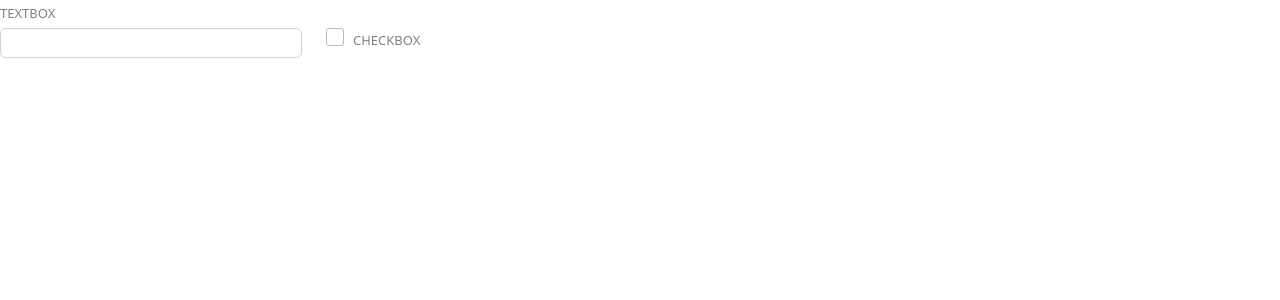
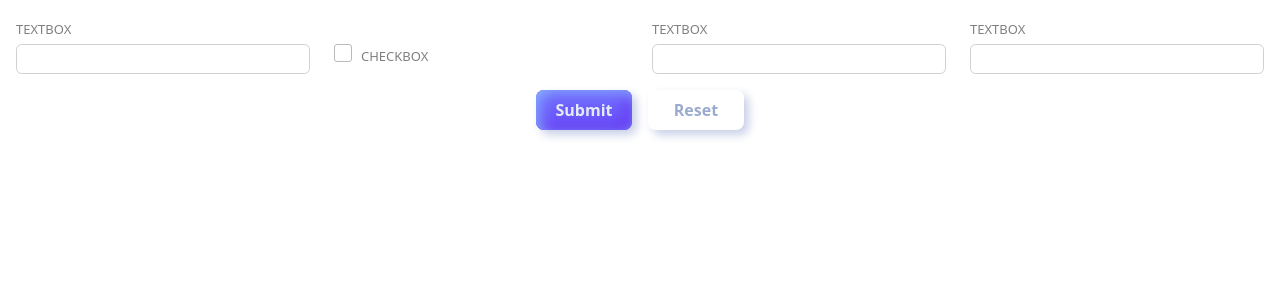
Before and after one commit to pkthong12/demo-beta, an Angular app: page /demo/control in a window 1280 px wide. Shown: the top 300 px of the page. Built offline with nearby package versions, Linux system fonts and the light colour scheme.

Commit message:
update style button

```diff
--- a/src/app/demo/control-demo/control-demo.component.ts
+++ b/src/app/demo/control-demo/control-demo.component.ts
@@ -1,6 +1,7 @@
 import { Component } from '@angular/core';
 import { CoreFormComponent } from '../../libraries/core-form/core-form.component';
 import { EnumFormBaseControlType, ICoreFormSection } from '../../enum/enum-interfaces';
+import { Validators } from '@angular/forms';
 
 @Component({
   selector: 'control-demo',
@@ -25,21 +26,47 @@ export class ControlDemoComponent {
             field: 'textbox',
             label: 'TEXTBOX',
             value: '',
-            type:'text',
+            type: 'text',
             flexSize: 3,
             readonly: true,
-            hidden:false,
+            hidden: false,
           },
           {
             controlType: EnumFormBaseControlType.CHECKBOX,
             field: 'checkbox',
             label: 'CHECKBOX',
             value: '',
-            type:'text',
+            type: 'text',
             flexSize: 3,
             readonly: true,
-            hidden:false,
-          }
+            hidden: false,
+          },
+          {
+            controlType: EnumFormBaseControlType.TEXTBOX,
+            field: 'textbox1',
+            label: 'TEXTBOX',
+            value: '',
+            type: 'text',
+            flexSize: 3,
+            readonly: true,
+            hidden: false,
+          }, {
+            controlType: EnumFormBaseControlType.TEXTBOX,
+            field: 'textbox2',
+            label: 'TEXTBOX',
+            value: '',
+            type: 'text',
+            flexSize: 3,
+            readonly: true,
+            hidden: false,
+            validators: [
+              {
+                name: 'required',
+                validator: Validators.required,
+                errorMessage: 'This field is required'
+              }
+            ]
+          },
         ]
       ]
     }
--- a/src/app/enum/enum-interfaces.ts
+++ b/src/app/enum/enum-interfaces.ts
@@ -9,7 +9,7 @@ export enum EnumFormBaseControlType {
   CHECKBOX = "CHECKBOX",
   ATTACHMENT = "ATTACHMENT",
   RADIOGROUP = "RADIOGROUP",
-  MONTHSELECTOR = "MONTHSELECTOR",
+  MONTH_SELECTOR = "MONTH_SELECTOR",
   CURRENCY = "CURRENCY"
 }
 
--- a/src/app/layout/app-layout/app-layout.component.html
+++ b/src/app/layout/app-layout/app-layout.component.html
@@ -1 +1,3 @@
-<router-outlet></router-outlet>
+<div class="app-layout-container p-3">
+    <router-outlet></router-outlet>
+</div>
--- a/src/app/layout/app-layout/app-layout.component.scss
+++ b/src/app/layout/app-layout/app-layout.component.scss
@@ -0,0 +1,3 @@
+.app-layout-container{
+
+}
--- a/src/app/libraries/core-form/core-form.component.html
+++ b/src/app/libraries/core-form/core-form.component.html
@@ -17,5 +17,13 @@
             }
         </div>
     </div>
+    <div class="row mt-3">
+        <div class="col-md-12 ">
+            <div class="row justify-content-center">
+                <div class="btn btn__primary col-md-3" (click)="onFormSubmit()"><p>Submit</p></div>
+                <div class="btn btn__secondary col-md-3" (click)="onFormReset()"><p>Reset</p></div>
+            </div>
+        </div>
+    </div>
 </form>
 }
--- a/src/app/libraries/core-form/core-form.component.scss
+++ b/src/app/libraries/core-form/core-form.component.scss
@@ -0,0 +1,50 @@
+$shadow: .3rem .3rem .6rem var(--greyLight-2),
+    -.2rem -.2rem .5rem var(--white);
+$inner-shadow: inset .2rem .2rem .5rem var(--greyLight-2),
+    inset -.2rem -.2rem .5rem var(--white);
+
+.btn {
+    width: 6rem;
+    height: 2.5rem;
+    border-radius: 0.5rem;
+    border: none;
+    box-shadow: 0.3rem 0.3rem 0.6rem var(--greyLight-2), -0.2rem -0.2rem 0.5rem var(--white);
+    // background: var(--primary);
+    justify-self: center;
+    display: flex;
+    align-items: center;
+    justify-content: center;
+    cursor: pointer;
+    transition: 0.3s ease;
+
+    &__primary {
+        background: var(--primary);
+        box-shadow: inset .2rem .2rem 1rem var(--primary-light),
+            inset -.2rem -.2rem 1rem var(--primary-dark),
+            $shadow;
+        color: var(--greyLight-1);
+
+        &:active {
+            box-shadow: inset .2rem .2rem 1rem var(--primary-dark),
+                inset -.2rem -.2rem 1rem var(--primary-light);
+            color: var(--primary);
+        }
+    }
+
+    &__secondary {
+        color: var(--greyDark);
+
+        &:hover {
+            color: var(--primary);
+        }
+
+        &:active {
+            box-shadow: $inner-shadow;
+        }
+    }
+
+    p {
+        margin: 0;
+        font-weight: bold;
+    }
+}
--- a/src/app/libraries/core-form/core-form.component.ts
+++ b/src/app/libraries/core-form/core-form.component.ts
@@ -70,7 +70,6 @@ export class CoreFormComponent implements OnChanges, OnInit, AfterViewInit, OnDe
       } else {
         this.updateSections(newSections);
       }
-      console.log(this.form)
       this.onFormCreated.emit({
         formName: this.formName,
         formGroup: this.form,
@@ -89,4 +88,10 @@ export class CoreFormComponent implements OnChanges, OnInit, AfterViewInit, OnDe
       this.onSubmit.emit(this.form?.getRawValue());
     }
   }
+  onFormReset() {
+    this.form.reset();
+    // if (!!this.form.valid) {
+    //   this.onSubmit.emit(this.form?.getRawValue());
+    // }
+  }
 }
--- a/src/styles.scss
+++ b/src/styles.scss
@@ -1,6 +1,15 @@
 :root {
     --font-size-label: 13px;
     --text-color: gray;
+    --primary-light: #8abdff;
+    --primary: #6d5dfc;
+    --primary-dark: #5b0eeb;
+
+    --white: #FFFFFF;
+    --greyLight-1: #E4EBF5;
+    --greyLight-2: #c8d0e7;
+    --greyLight-3: #bec8e4;
+    --greyDark: #9baacf;
 }
 
 .form-control {
@@ -19,11 +28,10 @@
 }
 
 .form-control:focus {
-    background-color: #fff;
-    border-color: #fa9b6f;
+    background-color: var(--white);
+    border-color: var(--primary-dark);
     outline: 0;
     box-shadow: none;
-    background: #fff;
     color: #6e6e6e;
 }
 
@@ -33,8 +41,12 @@
     -moz-user-select: none !important;
     -moz-user-select: none !important;
 
-    &:not(.core-checkbox-container, .core-radio-item) {
+    &:not(.core-checkbox-container) {
         background-color: #e9ecef !important;
     }
 
 }
+
+.btn + .btn {
+    margin-left: 1rem;
+}
```
Lines whose indentation alone changed are shown as unchanged.
